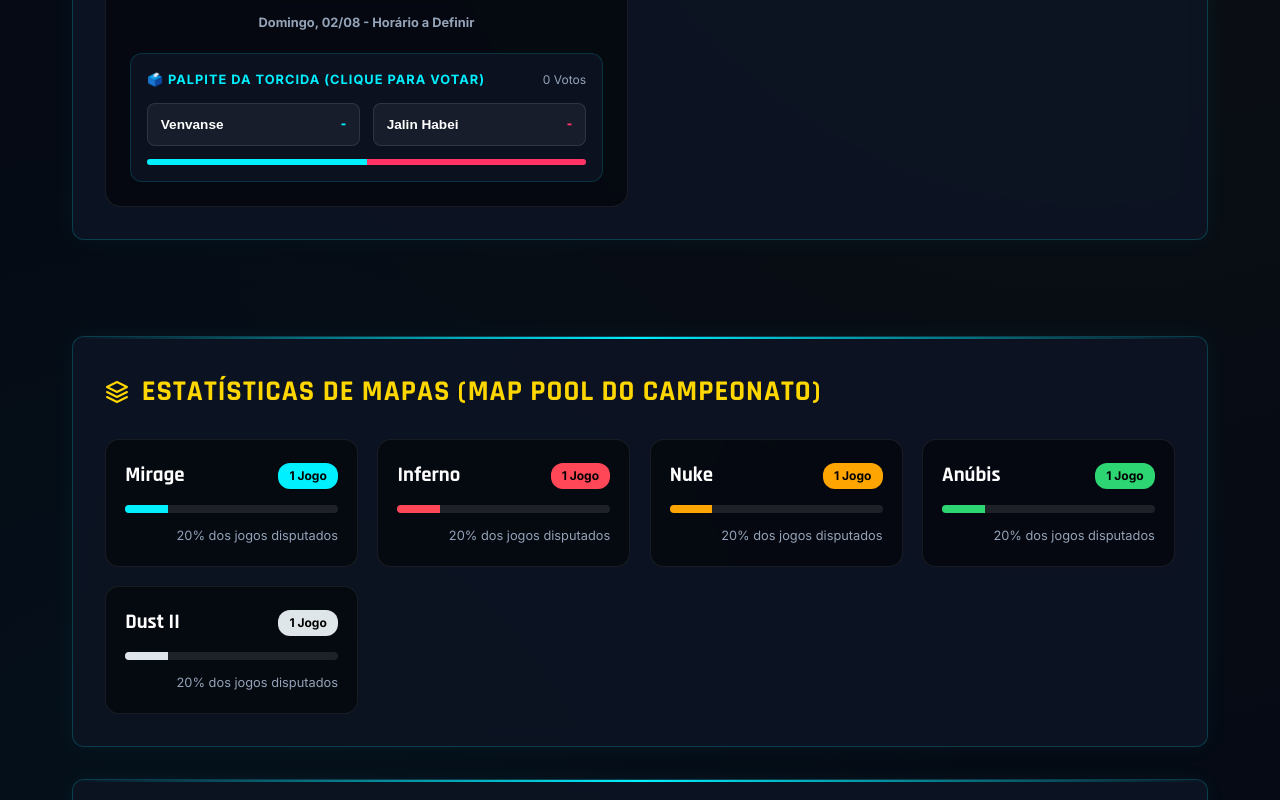
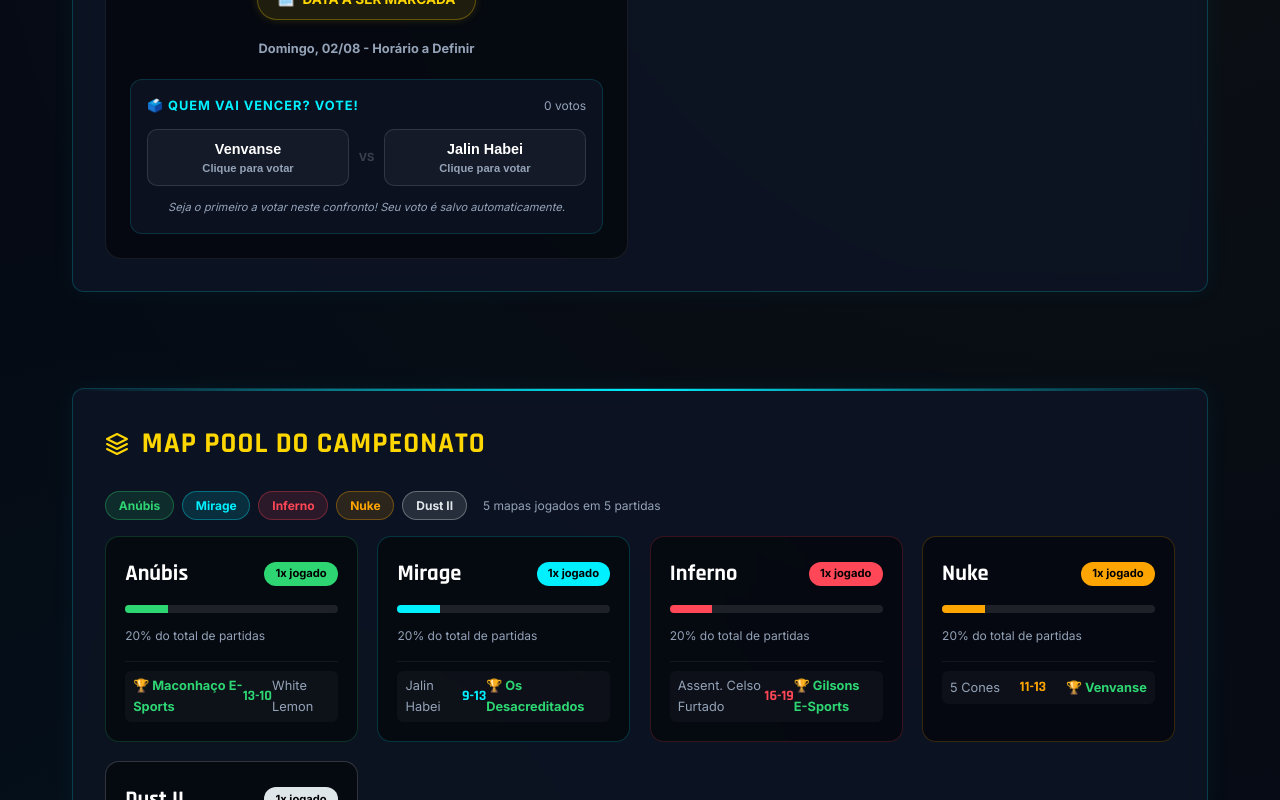
Before and after one commit to emannuelpetryy/gurizadachampions, a Next.js app: page / in a window 1280 px wide. Shown: the part 2240-3040 px from the top of the page. Built offline with nearby package versions, Linux system fonts and the light colour scheme.

Commit message:
Enhanced MapPoolStats with match details per map improved MatchPrediction UX with animations and vote counts

```diff
--- a/src/app/components/MapPoolStats.tsx
+++ b/src/app/components/MapPoolStats.tsx
@@ -1,50 +1,106 @@
 'use client';
 
-import { matchDetails } from '../data';
+import { matchDetails, matches, getTeam } from '../data';
+
+const mapColors: Record<string, string> = {
+  'Mirage': '#00f0ff',
+  'Inferno': '#ff4757',
+  'Nuke': '#ffa502',
+  'Anúbis': '#2ed573',
+  'Dust II': '#dfe6e9',
+  'Ancient': '#a29bfe',
+  'Vertigo': '#fd79a8',
+  'Overpass': '#6c5ce7',
+};
 
 export default function MapPoolStats() {
-  const mapCounts: Record<string, number> = {};
-  Object.values(matchDetails).forEach(detail => {
-    if (detail.map) {
-      mapCounts[detail.map] = (mapCounts[detail.map] || 0) + 1;
-    }
+  // Construir dados dinâmicos a partir dos matchDetails reais
+  const mapData: Record<string, { played: number; matchInfo: { teamAName: string; teamBName: string; scoreA: number; scoreB: number; matchId: number }[] }> = {};
+
+  matches.forEach(match => {
+    const detail = matchDetails[String(match.id)];
+    if (!detail || !detail.map) return;
+
+    const mapName = detail.map;
+    if (!mapData[mapName]) mapData[mapName] = { played: 0, matchInfo: [] };
+    mapData[mapName].played++;
+
+    const teamA = getTeam(match.teamA);
+    const teamB = getTeam(match.teamB);
+    mapData[mapName].matchInfo.push({
+      teamAName: teamA.name,
+      teamBName: teamB.name,
+      scoreA: detail.teamARounds,
+      scoreB: detail.teamBRounds,
+      matchId: match.id
+    });
   });
 
-  const totalMatches = Object.keys(matchDetails).length || 1;
-
-  const mapsData = [
-    { name: 'Mirage', count: mapCounts['Mirage'] || 0, color: 'var(--cyan)' },
-    { name: 'Inferno', count: mapCounts['Inferno'] || 0, color: '#ff4757' },
-    { name: 'Nuke', count: mapCounts['Nuke'] || 0, color: '#ffa502' },
-    { name: 'Anúbis', count: mapCounts['Anúbis'] || 0, color: '#2ed573' },
-    { name: 'Dust II', count: mapCounts['Dust II'] || 0, color: '#dfe6e9' },
-  ];
+  const totalMatches = matches.length || 1;
+  const sortedMaps = Object.entries(mapData).sort((a, b) => b[1].played - a[1].played);
 
   return (
     <div className="glass-card" style={{ gridColumn: '1 / -1', marginTop: '2rem', border: '1px solid rgba(0,240,255,0.2)', boxShadow: '0 0 25px rgba(0,240,255,0.05)' }}>
       <h3 className="card-title" style={{ display: 'flex', alignItems: 'center', gap: '0.8rem' }}>
         <svg width="24" height="24" viewBox="0 0 24 24" fill="none" stroke="currentColor" strokeWidth="2" strokeLinecap="round" strokeLinejoin="round"><polygon points="12 2 2 7 12 12 22 7 12 2"></polygon><polyline points="2 17 12 22 22 17"></polyline><polyline points="2 12 12 17 22 12"></polyline></svg>
-        ESTATÍSTICAS DE MAPAS (MAP POOL DO CAMPEONATO)
+        MAP POOL DO CAMPEONATO
       </h3>
-      <div style={{ display: 'grid', gridTemplateColumns: 'repeat(auto-fit, minmax(200px, 1fr))', gap: '1.2rem', marginTop: '1.5rem' }}>
-        {mapsData.map(m => {
-          const pct = Math.round((m.count / totalMatches) * 100) || 0;
+
+      {/* Resumo visual */}
+      <div style={{ display: 'flex', gap: '0.5rem', marginTop: '1rem', marginBottom: '0.5rem', flexWrap: 'wrap' }}>
+        {sortedMaps.map(([mapName]) => {
+          const color = mapColors[mapName] || '#00f0ff';
           return (
-            <div key={m.name} style={{ background: 'rgba(0,0,0,0.5)', padding: '1.2rem', borderRadius: '14px', border: '1px solid rgba(255,255,255,0.08)', display: 'flex', flexDirection: 'column', gap: '0.8rem' }}>
+            <span key={mapName} style={{ background: `${color}22`, border: `1px solid ${color}55`, color: color, fontSize: '0.75rem', fontWeight: 'bold', padding: '0.25rem 0.8rem', borderRadius: '20px' }}>
+              {mapName}
+            </span>
+          );
+        })}
+        <span style={{ color: 'var(--text-muted)', fontSize: '0.75rem', alignSelf: 'center', marginLeft: '0.5rem' }}>
+          {sortedMaps.length} mapas jogados em {totalMatches} partida{totalMatches !== 1 ? 's' : ''}
+        </span>
+      </div>
+
+      <div style={{ display: 'grid', gridTemplateColumns: 'repeat(auto-fit, minmax(250px, 1fr))', gap: '1.2rem', marginTop: '1rem' }}>
+        {sortedMaps.map(([mapName, data]) => {
+          const pct = Math.round((data.played / totalMatches) * 100);
+          const color = mapColors[mapName] || '#00f0ff';
+          return (
+            <div key={mapName} style={{ background: 'rgba(0,0,0,0.5)', padding: '1.2rem', borderRadius: '14px', border: `1px solid ${color}33`, display: 'flex', flexDirection: 'column', gap: '0.8rem' }}>
               <div style={{ display: 'flex', justifyContent: 'space-between', alignItems: 'center' }}>
-                <strong style={{ fontSize: '1.3rem', color: '#fff', fontFamily: 'var(--font-rajdhani)' }}>{m.name}</strong>
-                <span style={{ background: m.color, color: '#000', fontSize: '0.75rem', fontWeight: 'bold', padding: '0.2rem 0.7rem', borderRadius: '12px' }}>
-                  {m.count} Jogo{m.count !== 1 ? 's' : ''}
+                <strong style={{ fontSize: '1.4rem', color: '#fff', fontFamily: 'var(--font-rajdhani)' }}>{mapName}</strong>
+                <span style={{ background: color, color: '#000', fontSize: '0.7rem', fontWeight: 'bold', padding: '0.2rem 0.7rem', borderRadius: '12px' }}>
+                  {data.played}x jogado
                 </span>
               </div>
 
               <div style={{ width: '100%', height: '8px', background: 'rgba(255,255,255,0.1)', borderRadius: '4px', overflow: 'hidden' }}>
-                <div style={{ width: `${pct}%`, height: '100%', background: m.color, transition: 'width 0.4s ease-in-out' }}></div>
+                <div style={{ width: `${pct}%`, height: '100%', background: color, transition: 'width 0.4s ease-in-out' }}></div>
               </div>
 
-              <span style={{ fontSize: '0.8rem', color: 'var(--text-muted)', textAlign: 'right' }}>
-                {pct}% dos jogos disputados
+              <span style={{ fontSize: '0.75rem', color: 'var(--text-muted)' }}>
+                {pct}% do total de partidas
               </span>
+
+              {/* Partidas jogadas neste mapa */}
+              <div style={{ display: 'flex', flexDirection: 'column', gap: '0.4rem', borderTop: '1px solid rgba(255,255,255,0.06)', paddingTop: '0.6rem', marginTop: '0.2rem' }}>
+                {data.matchInfo.map((info, i) => {
+                  const aWon = info.scoreA > info.scoreB;
+                  return (
+                    <div key={i} style={{ display: 'flex', justifyContent: 'space-between', alignItems: 'center', fontSize: '0.8rem', padding: '0.3rem 0.5rem', borderRadius: '6px', background: 'rgba(255,255,255,0.03)' }}>
+                      <span style={{ color: aWon ? '#2ed573' : 'var(--text-muted)', fontWeight: aWon ? 'bold' : 'normal' }}>
+                        {aWon ? '🏆 ' : ''}{info.teamAName}
+                      </span>
+                      <span style={{ fontFamily: 'var(--font-rajdhani)', fontWeight: 'bold', color: color, fontSize: '0.9rem' }}>
+                        {info.scoreA}-{info.scoreB}
+                      </span>
+                      <span style={{ color: !aWon ? '#2ed573' : 'var(--text-muted)', fontWeight: !aWon ? 'bold' : 'normal' }}>
+                        {!aWon ? '🏆 ' : ''}{info.teamBName}
+                      </span>
+                    </div>
+                  );
+                })}
+              </div>
             </div>
           );
         })}
--- a/src/app/components/MatchPrediction.tsx
+++ b/src/app/components/MatchPrediction.tsx
@@ -14,10 +14,11 @@ export default function MatchPrediction({
   const [votes, setVotes] = useState({ a: 0, b: 0 });
   const [userVote, setUserVote] = useState<'a' | 'b' | null>(null);
   const [loaded, setLoaded] = useState(false);
+  const [justVoted, setJustVoted] = useState(false);
 
   useEffect(() => {
-    const savedVotes = localStorage.getItem(`pred_votes_${matchId}`);
-    const savedUserVote = localStorage.getItem(`pred_user_${matchId}`);
+    const savedVotes = localStorage.getItem(`gc_pred_votes_${matchId}`);
+    const savedUserVote = localStorage.getItem(`gc_pred_user_${matchId}`);
     if (savedVotes) {
       try { setVotes(JSON.parse(savedVotes)); } catch (e) {}
     }
@@ -32,82 +33,168 @@ export default function MatchPrediction({
     const newVotes = { ...votes, [team]: votes[team] + 1 };
     setVotes(newVotes);
     setUserVote(team);
-    localStorage.setItem(`pred_votes_${matchId}`, JSON.stringify(newVotes));
-    localStorage.setItem(`pred_user_${matchId}`, team);
+    setJustVoted(true);
+    localStorage.setItem(`gc_pred_votes_${matchId}`, JSON.stringify(newVotes));
+    localStorage.setItem(`gc_pred_user_${matchId}`, team);
+
+    // Animação do voto
+    setTimeout(() => setJustVoted(false), 1500);
   };
 
   const total = votes.a + votes.b;
-  const pctA = total > 0 ? Math.round((votes.a / total) * 100) : 50;
-  const pctB = total > 0 ? 100 - pctA : 50;
+  const pctA = total > 0 ? Math.round((votes.a / total) * 100) : 0;
+  const pctB = total > 0 ? 100 - pctA : 0;
+  const hasVotes = total > 0;
+
+  if (!loaded) {
+    return (
+      <div style={{ width: '100%', background: 'rgba(13, 20, 36, 0.8)', padding: '1rem', borderRadius: '12px', border: '1px solid rgba(0,240,255,0.1)', textAlign: 'center', color: 'var(--text-muted)', fontSize: '0.8rem' }}>
+        Carregando palpites...
+      </div>
+    );
+  }
 
   return (
-    <div style={{ width: '100%', background: 'rgba(13, 20, 36, 0.8)', padding: '1rem', borderRadius: '12px', border: '1px solid rgba(0,240,255,0.15)', display: 'flex', flexDirection: 'column', gap: '0.8rem' }}>
+    <div style={{
+      width: '100%',
+      background: justVoted ? 'rgba(0,240,255,0.08)' : 'rgba(13, 20, 36, 0.8)',
+      padding: '1rem',
+      borderRadius: '12px',
+      border: justVoted ? '1px solid rgba(0,240,255,0.4)' : '1px solid rgba(0,240,255,0.15)',
+      display: 'flex',
+      flexDirection: 'column',
+      gap: '0.8rem',
+      transition: 'all 0.4s ease'
+    }}>
+      {/* Header */}
       <div style={{ display: 'flex', justifyContent: 'space-between', alignItems: 'center' }}>
-        <span style={{ fontSize: '0.8rem', color: 'var(--cyan)', fontWeight: 'bold', textTransform: 'uppercase', letterSpacing: '1px', display: 'flex', alignItems: 'center', gap: '0.4rem' }}>
-          🗳️ Palpite da Torcida {userVote ? '✅ Voto computado!' : '(Clique para votar)'}
+        <span style={{ fontSize: '0.8rem', color: justVoted ? '#2ed573' : 'var(--cyan)', fontWeight: 'bold', textTransform: 'uppercase', letterSpacing: '1px', display: 'flex', alignItems: 'center', gap: '0.4rem', transition: 'color 0.3s' }}>
+          {justVoted ? '🎉 Voto registrado com sucesso!' : userVote ? '🗳️ Seu palpite foi computado' : '🗳️ Quem vai vencer? Vote!'}
         </span>
         <span style={{ fontSize: '0.75rem', color: 'var(--text-muted)' }}>
-          {loaded ? `${total} Voto${total !== 1 ? 's' : ''}` : '...'}
+          {total} voto{total !== 1 ? 's' : ''}
         </span>
       </div>
 
-      <div style={{ display: 'flex', gap: '0.8rem' }}>
+      {/* Botões de Votação */}
+      <div style={{ display: 'flex', gap: '0.6rem' }}>
         <button
           onClick={() => handleVote('a')}
           disabled={!!userVote}
           style={{
             flex: 1,
-            padding: '0.6rem 0.8rem',
-            borderRadius: '8px',
-            border: userVote === 'a' ? '2px solid var(--cyan)' : '1px solid rgba(255,255,255,0.1)',
-            background: userVote === 'a' ? 'rgba(0,240,255,0.2)' : 'rgba(255,255,255,0.05)',
+            padding: '0.7rem 0.8rem',
+            borderRadius: '10px',
+            border: userVote === 'a' ? '2px solid var(--cyan)' : '1px solid rgba(255,255,255,0.12)',
+            background: userVote === 'a'
+              ? 'linear-gradient(135deg, rgba(0,240,255,0.25), rgba(0,240,255,0.1))'
+              : 'rgba(255,255,255,0.04)',
             color: '#fff',
             fontWeight: 'bold',
             fontSize: '0.85rem',
             cursor: userVote ? 'default' : 'pointer',
-            transition: 'all 0.2s',
+            transition: 'all 0.25s ease',
             display: 'flex',
-            justifyContent: 'space-between',
-            alignItems: 'center'
+            flexDirection: 'column',
+            alignItems: 'center',
+            gap: '0.3rem',
+            position: 'relative',
+            overflow: 'hidden'
           }}
         >
-          <span>{teamAName}</span>
-          <span style={{ color: 'var(--cyan)', fontFamily: 'var(--font-rajdhani)', fontSize: '1.1rem', fontWeight: 'bold' }}>
-            {total > 0 ? `${pctA}%` : '-'}
-          </span>
+          <span style={{ fontSize: '0.9rem' }}>{teamAName}</span>
+          {hasVotes && (
+            <div style={{ display: 'flex', alignItems: 'center', gap: '0.5rem' }}>
+              <span style={{ color: 'var(--cyan)', fontFamily: 'var(--font-rajdhani)', fontSize: '1.3rem', fontWeight: 'bold' }}>
+                {pctA}%
+              </span>
+              <span style={{ fontSize: '0.7rem', color: 'var(--text-muted)' }}>
+                ({votes.a})
+              </span>
+            </div>
+          )}
+          {!hasVotes && !userVote && (
+            <span style={{ fontSize: '0.7rem', color: 'var(--text-muted)' }}>Clique para votar</span>
+          )}
+          {userVote === 'a' && (
+            <span style={{ fontSize: '0.65rem', color: 'var(--cyan)', marginTop: '0.1rem' }}>✅ Seu voto</span>
+          )}
         </button>
+
+        <div style={{ display: 'flex', alignItems: 'center', color: 'rgba(255,255,255,0.2)', fontSize: '0.7rem', fontWeight: 'bold' }}>VS</div>
 
         <button
           onClick={() => handleVote('b')}
           disabled={!!userVote}
           style={{
             flex: 1,
-            padding: '0.6rem 0.8rem',
-            borderRadius: '8px',
-            border: userVote === 'b' ? '2px solid var(--accent-red)' : '1px solid rgba(255,255,255,0.1)',
-            background: userVote === 'b' ? 'rgba(255,51,102,0.2)' : 'rgba(255,255,255,0.05)',
+            padding: '0.7rem 0.8rem',
+            borderRadius: '10px',
+            border: userVote === 'b' ? '2px solid var(--accent-red)' : '1px solid rgba(255,255,255,0.12)',
+            background: userVote === 'b'
+              ? 'linear-gradient(135deg, rgba(255,51,102,0.25), rgba(255,51,102,0.1))'
+              : 'rgba(255,255,255,0.04)',
             color: '#fff',
             fontWeight: 'bold',
             fontSize: '0.85rem',
             cursor: userVote ? 'default' : 'pointer',
-            transition: 'all 0.2s',
+            transition: 'all 0.25s ease',
             display: 'flex',
-            justifyContent: 'space-between',
-            alignItems: 'center'
+            flexDirection: 'column',
+            alignItems: 'center',
+            gap: '0.3rem',
+            position: 'relative',
+            overflow: 'hidden'
           }}
         >
-          <span>{teamBName}</span>
-          <span style={{ color: 'var(--accent-red)', fontFamily: 'var(--font-rajdhani)', fontSize: '1.1rem', fontWeight: 'bold' }}>
-            {total > 0 ? `${pctB}%` : '-'}
-          </span>
+          <span style={{ fontSize: '0.9rem' }}>{teamBName}</span>
+          {hasVotes && (
+            <div style={{ display: 'flex', alignItems: 'center', gap: '0.5rem' }}>
+              <span style={{ color: 'var(--accent-red)', fontFamily: 'var(--font-rajdhani)', fontSize: '1.3rem', fontWeight: 'bold' }}>
+                {pctB}%
+              </span>
+              <span style={{ fontSize: '0.7rem', color: 'var(--text-muted)' }}>
+                ({votes.b})
+              </span>
+            </div>
+          )}
+          {!hasVotes && !userVote && (
+            <span style={{ fontSize: '0.7rem', color: 'var(--text-muted)' }}>Clique para votar</span>
+          )}
+          {userVote === 'b' && (
+            <span style={{ fontSize: '0.65rem', color: 'var(--accent-red)', marginTop: '0.1rem' }}>✅ Seu voto</span>
+          )}
         </button>
       </div>
 
-      {/* Barra de Progresso das Votações */}
-      <div style={{ width: '100%', height: '6px', background: 'rgba(255,255,255,0.1)', borderRadius: '3px', overflow: 'hidden', display: 'flex' }}>
-        <div style={{ width: total > 0 ? `${pctA}%` : '50%', height: '100%', background: 'var(--cyan)', transition: 'width 0.3s' }}></div>
-        <div style={{ width: total > 0 ? `${pctB}%` : '50%', height: '100%', background: 'var(--accent-red)', transition: 'width 0.3s' }}></div>
-      </div>
+      {/* Barra de Progresso Visual */}
+      {hasVotes && (
+        <div style={{ display: 'flex', flexDirection: 'column', gap: '0.3rem' }}>
+          <div style={{ width: '100%', height: '8px', background: 'rgba(255,255,255,0.08)', borderRadius: '4px', overflow: 'hidden', display: 'flex' }}>
+            <div style={{
+              width: `${pctA}%`,
+              height: '100%',
+              background: 'linear-gradient(90deg, var(--cyan), rgba(0,240,255,0.6))',
+              transition: 'width 0.5s ease',
+              borderRadius: pctA === 100 ? '4px' : '4px 0 0 4px'
+            }}></div>
+            <div style={{
+              width: `${pctB}%`,
+              height: '100%',
+              background: 'linear-gradient(90deg, rgba(255,51,102,0.6), var(--accent-red))',
+              transition: 'width 0.5s ease',
+              borderRadius: pctB === 100 ? '4px' : '0 4px 4px 0'
+            }}></div>
+          </div>
+        </div>
+      )}
+
+      {/* Estado vazio */}
+      {!hasVotes && !userVote && (
+        <div style={{ textAlign: 'center', fontSize: '0.7rem', color: 'var(--text-muted)', fontStyle: 'italic' }}>
+          Seja o primeiro a votar neste confronto! Seu voto é salvo automaticamente.
+        </div>
+      )}
     </div>
   );
 }
```
